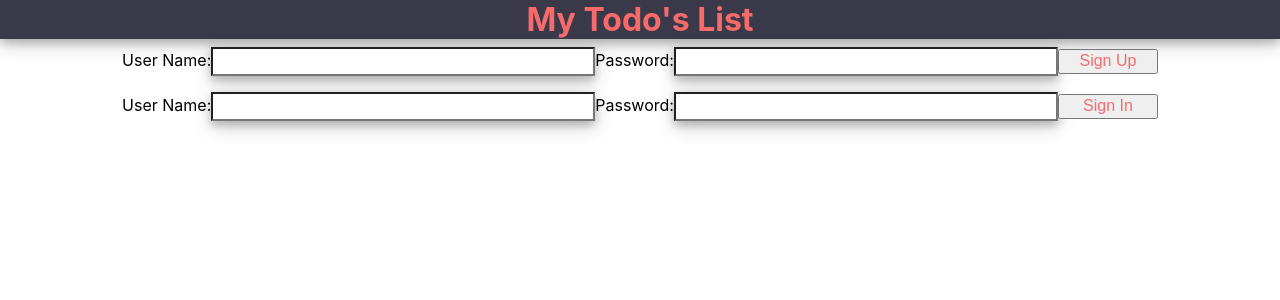
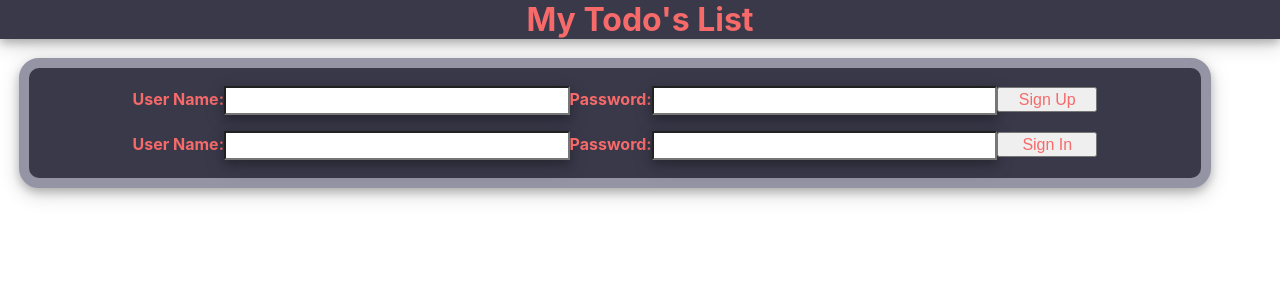
Before and after one commit to joegpdx/todo-frontend, a React (Create React App) app: page /login in a window 1280 px wide. Shown: the top 300 px of the page. Built offline with nearby package versions, Linux system fonts and the light colour scheme.

Commit message:
more-css

```diff
--- a/src/App.css
+++ b/src/App.css
@@ -9,6 +9,23 @@ header {
   text-transform: capitalize;
   color: #f66a6a;
   /* color: white; */
+}
+.login {
+  margin: 5mm;
+  padding: 10mm;
+  width: 90%;
+  /* color: white; */
+  text-align: center;
+  /* font-size: x-large; */
+  font-weight: bold;
+  background: #39394a;
+  border-radius: 20px;
+  padding: 10px;
+  border: 10px solid #9494a4;
+  box-shadow: 0 4px 8px 0 rgba(0, 0, 0, 0.2), 0 6px 20px 0 rgba(0, 0, 0, 0.19);
+  list-style-type: none;
+  text-transform: capitalize;
+  color: #f66a6a;
 }
 
 .inline {
@@ -30,12 +47,12 @@ input {
 }
 
 #add-todo {
-    position: relative;
-    height: 25px;
-    width: 100px;
-    font-size: 1em;
-    color: #f66a6a;
-    cursor: pointer;
+    position: relative !important;
+    height: 25px !important;
+    width: 100px !important;
+    font-size: 1em !important;
+    color: #f66a6a !important;
+    cursor: pointer !important;
 }
 
 /* header h1 {
--- a/src/TodoAppLogin.js
+++ b/src/TodoAppLogin.js
@@ -34,7 +34,7 @@ export default class TodoAppLogin extends Component {
 
     render() {
         return (
-            <div>
+            <div className='login'>
                 User Name:<input value={ this.state.usernameSignUp} onChange={(e) => this.setState({ usernameSignUp: e.target.value})} />Password:
                 <input type="password" value={ this.state.passwordSignUp} onChange={(e) => this.setState({ passwordSignUp: e.target.value})} />
 
@@ -44,8 +44,7 @@ export default class TodoAppLogin extends Component {
                 <input type="password" value={ this.state.passwordSignIn} onChange={(e) => this.setState({ passwordSignIn: e.target.value})} />
 
                 <button id='add-todo' onClick={this.handleSignIn}>Sign In</button>
-
-                </div>
+            </div>
         )
     }
 }
```
